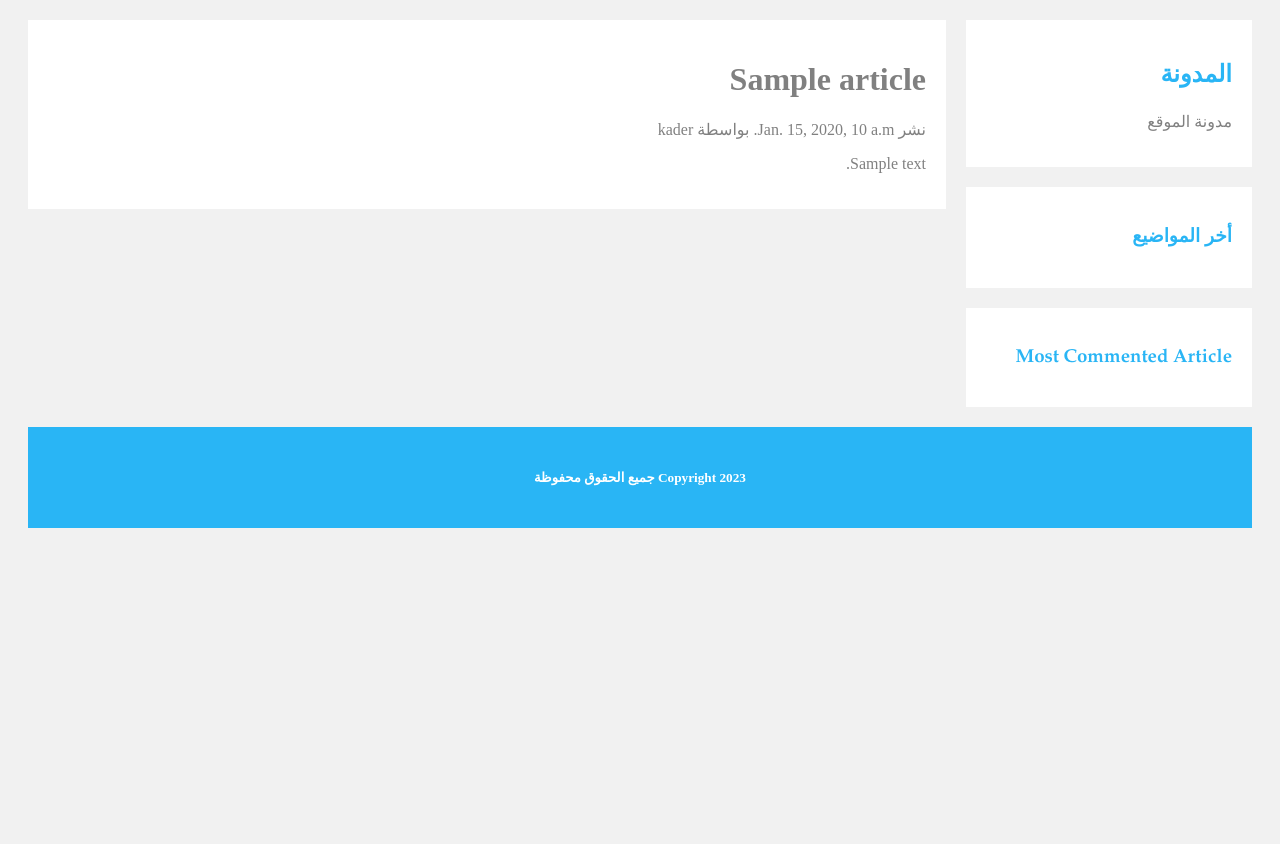
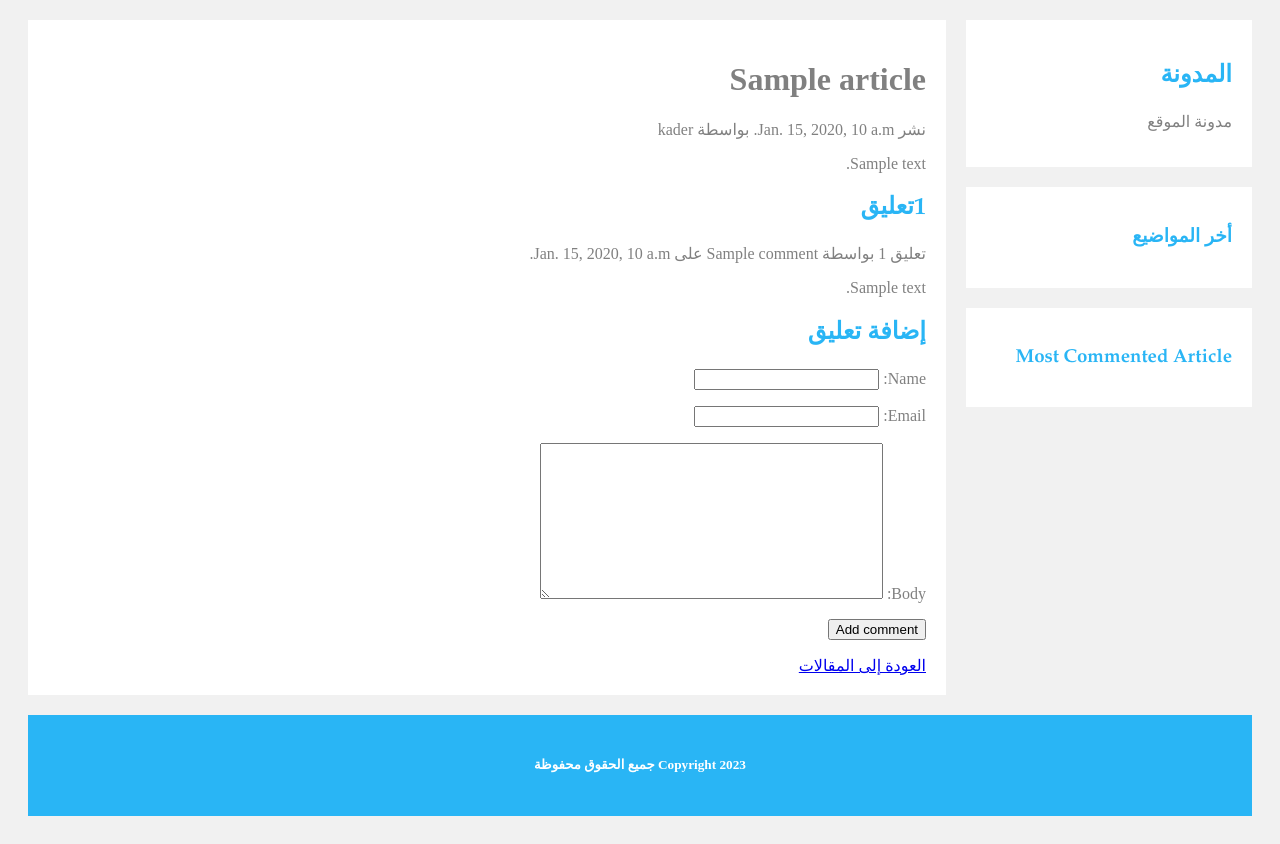
Before and after one commit to kader14/blog_app, a Django app: a page that uses blog/templates/blog/detail.html in a window 1280 px wide. Shown: the part 176-1020 px from the top of the page. Before the commit the page ends 704 px from the top, so only its background shows below. Run offline with Django 4.2, Linux system fonts and the light colour scheme; data comes from the database, SQL or seed files in the repository; tables that the repository leaves empty hold one stand-in row (values such as "Sample post").

Commit message:
Created comment system for the article

```diff
--- /dev/null
+++ b/blog/forms.py
@@ -0,0 +1,10 @@
+from .models import Comment
+from django import forms
+
+class CommentForm(forms.ModelForm):
+    class Meta:
+        model = Comment
+        fields = ['name', 'email', 'body']
+        pass
+
+    pass
--- a/blog/models.py
+++ b/blog/models.py
@@ -45,3 +45,25 @@ class Article(models.Model):
         )
         pass
     pass
+
+
+class Comment(models.Model):
+    article = models.ForeignKey(Article, on_delete=models.CASCADE, related_name='comments')
+    name = models.CharField(max_length=100)
+    email = models.EmailField()
+    body = models.TextField()
+    created = models.DateTimeField(auto_now_add=True)
+    updated = models.DateTimeField(auto_now=True)
+    active = models.BooleanField(default=True)
+
+    class Meta:
+        ordering = ['created']
+        indexes = [
+            models.Index(fields=['created']),
+        ]
+
+    def __str__(self):
+        return f'Comment by {self.name} on {self.article}'
+        pass
+
+    pass
--- /dev/null
+++ b/blog/templates/blog/comment_form.html
@@ -0,0 +1,6 @@
+<h2>إضافة تعليق</h2>
+<form action="{% url "blog:comment_for_article" article.id %}" method="post">
+    {{ form.as_p }}
+    {% csrf_token %}
+    <p><input type="submit" value="Add comment"></p>
+</form>
--- a/blog/templates/blog/detail.html
+++ b/blog/templates/blog/detail.html
@@ -8,4 +8,27 @@
     نشر {{article.publish}} بواسطة {{article.author}}
 </p>
 {{ article.body|linebreaks }}
+{% with comments.count as total_comments %}
+    <h2>
+        {{ total_comments }}تعليق {{ total_comments|pluralize }}
+    </h2>
+{% endwith %}
+
+{% for comment in comments %}
+    <div>
+        <p>
+            تعليق {{ forloop.counter }} بواسطة {{ comment.name }} على {{ comment.created }}
+        </p>
+        {{ comment.body|linebreaks }}
+    </div>
+{% empty %}
+    <div>
+        <p>لا يوجد أي تعليق</p>
+    </div>
+{% endfor %}
+{% include "blog/comment_form.html" %}
+
+<a href = '/blog/'>
+    العودة إلى المقالات
+</a>
 {% endblock %}
--- a/blog/urls.py
+++ b/blog/urls.py
@@ -7,4 +7,5 @@ urlpatterns = [
     path('',views.list_of_articles , name="list_of_articles"),
     #path('<int:id>/', views.article_details, name="a"),
     path('<slug:article>/', views.article_details, name='aa'),
+    path('<int:article_id>/comment/', views.comment_for_article, name='comment_for_article'),
 ]
--- a/blog/views.py
+++ b/blog/views.py
@@ -1,8 +1,11 @@
 from django.shortcuts import render, get_object_or_404
-from .models import Article
+from .models import Article, Comment
+from .forms import CommentForm
 from django.http import HttpResponse
 from django.http import Http404
 from django.core.paginator import Paginator, EmptyPage, PageNotAnInteger
+
+from django.views.decorators.http import require_GET, require_POST
 
 # Create your views here.
 
@@ -24,7 +27,36 @@ def article_details(request,article):
     try:
         article = get_object_or_404(Article, status=Article.Status.PUBLISHED,
                                     slug= article)
+        # List of active comments for this article
+        comments = article.comments.filter(active=True)
+        # Form for users to write comment
+        form = CommentForm()
     except Article.DoesNotExist:
         raise Http404("لا توجد أي مقالة")
-    return render(request, 'blog/detail.html', {'article': article})
+    return render(request, 'blog/detail.html', {'article': article, 'comments': comments,'form': form})
     pass
+
+
+@require_POST
+def comment_for_article(request, article_id):
+
+    # get the article by article_id
+    article = get_object_or_404(Article, id = article_id, status=Article.Status.PUBLISHED)
+    comment = None
+
+    # A comment form
+    form = CommentForm(data=request.POST)
+
+    if form.is_valid():
+        # Create a Comment object before saving it to the database
+        comment = form.save(commit=False)
+
+        # Assign the article to the comment
+        comment.article = article
+        # Save the comment to the database
+        comment.save()
+        pass
+
+    return render(request, 'blog/comment.html', {'article': article, 'form': form, 'comment': comment})
+
+    pass
```
Also changed, not shown: blog/admin.py (+6 -1 lines), blog/templates/blog/comment.html (added, +13 -0 lines), blog/migrations/0003_comment.py (added).
